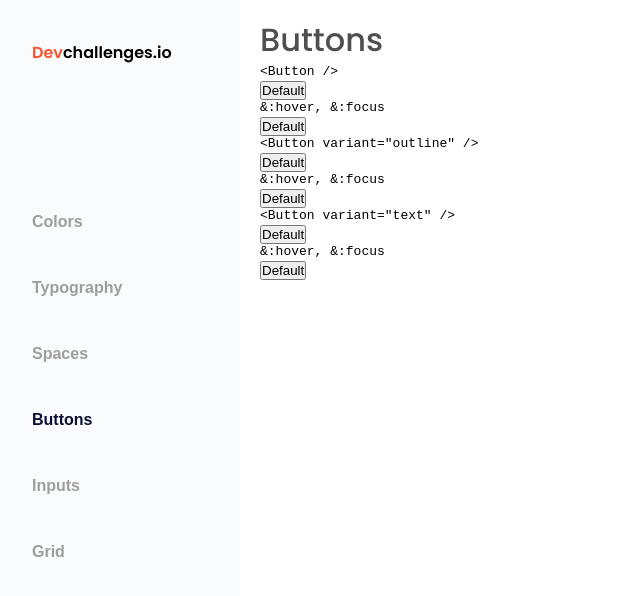
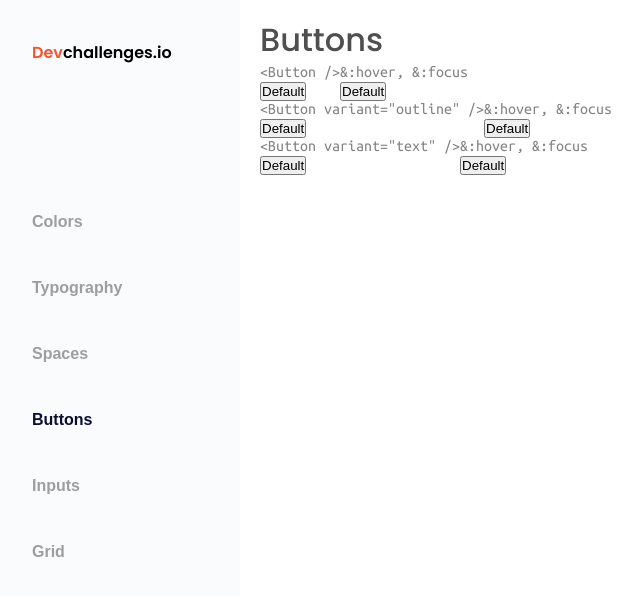
Before and after one commit to gabycode/buttonComponent, a React (Vite) app: page / in a window 1280 px wide. Shown: the top 596 px of the page, without its empty margins (0-642 px from the left). Built offline with nearby package versions, Linux system fonts and the light colour scheme.

Commit message:
initial styles to Buttons component

```diff
--- a/src/App.css
+++ b/src/App.css
@@ -85,6 +85,17 @@
   cursor: pointer;
 }
 
+/* Button Component */
+
+.button-subtitle {
+  font-family: "Ubuntu Mono", sans-serif;
+  color: #828282;
+}
+
+.button-subtitle .main-- {
+  color: #333;
+}
+
 @media (min-width: 768px) {
   .App {
     display: flex;
@@ -132,4 +143,8 @@
     font-weight: 500;
     color: #4f4f4f;
   }
+
+  .button-row {
+    display: flex;
+  }
 }
--- a/src/components/Buttons.jsx
+++ b/src/components/Buttons.jsx
@@ -7,7 +7,7 @@ export default function Buttons() {
 
       <div className="button-row">
         <div className="btns-container">
-          <pre className="button-subtitle">&lt;Button /&gt;</pre>
+          <pre className="button-subtitle secondary--">&lt;Button /&gt;</pre>
           <button>Default</button>
         </div>
         <div className="btns-container">
@@ -18,7 +18,7 @@ export default function Buttons() {
 
       <div className="button-row">
         <div className="btns-container">
-          <pre className="button-subtitle">
+          <pre className="button-subtitle main--">
             &lt;Button variant="outline" /&gt;
           </pre>
           <button>Default</button>
@@ -31,7 +31,9 @@ export default function Buttons() {
 
       <div className="button-row">
         <div className="btns-container">
-          <pre className="button-subtitle">&lt;Button variant="text" /&gt;</pre>
+          <pre className="button-subtitle main--">
+            &lt;Button variant="text" /&gt;
+          </pre>
           <button>Default</button>
         </div>
         <div className="btns-container">
```
